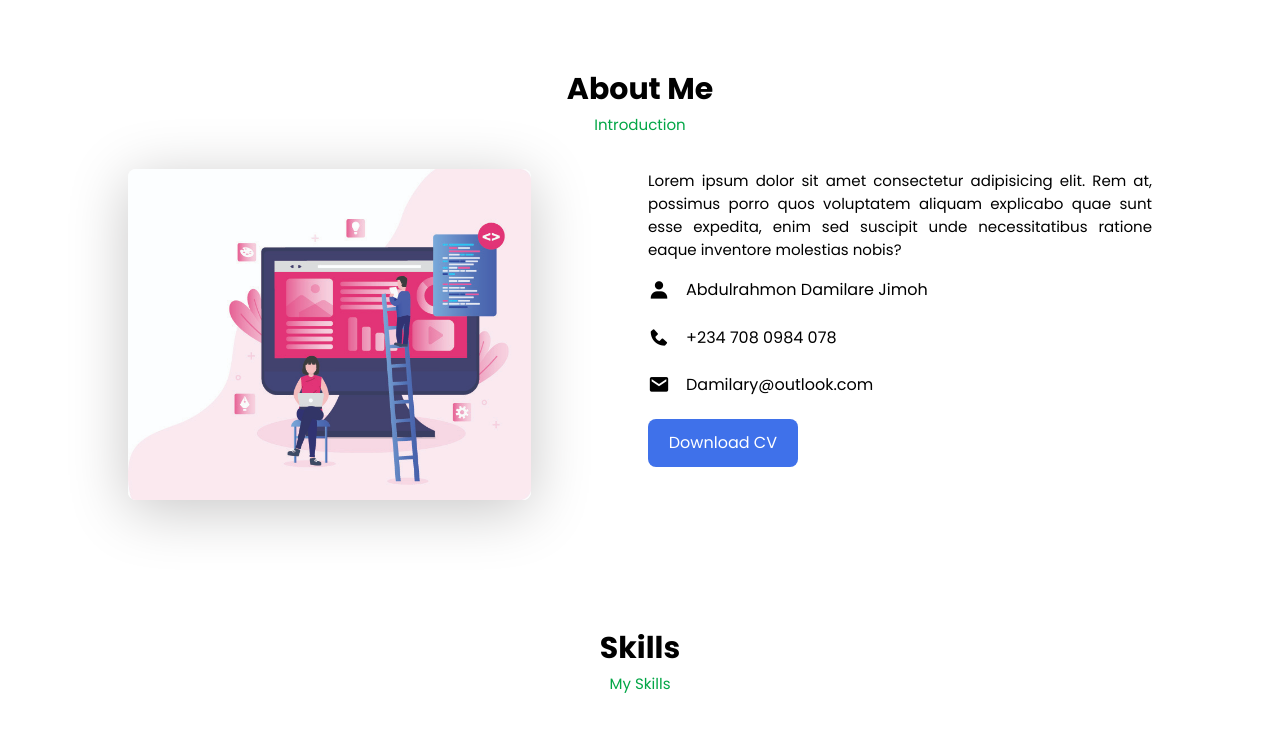
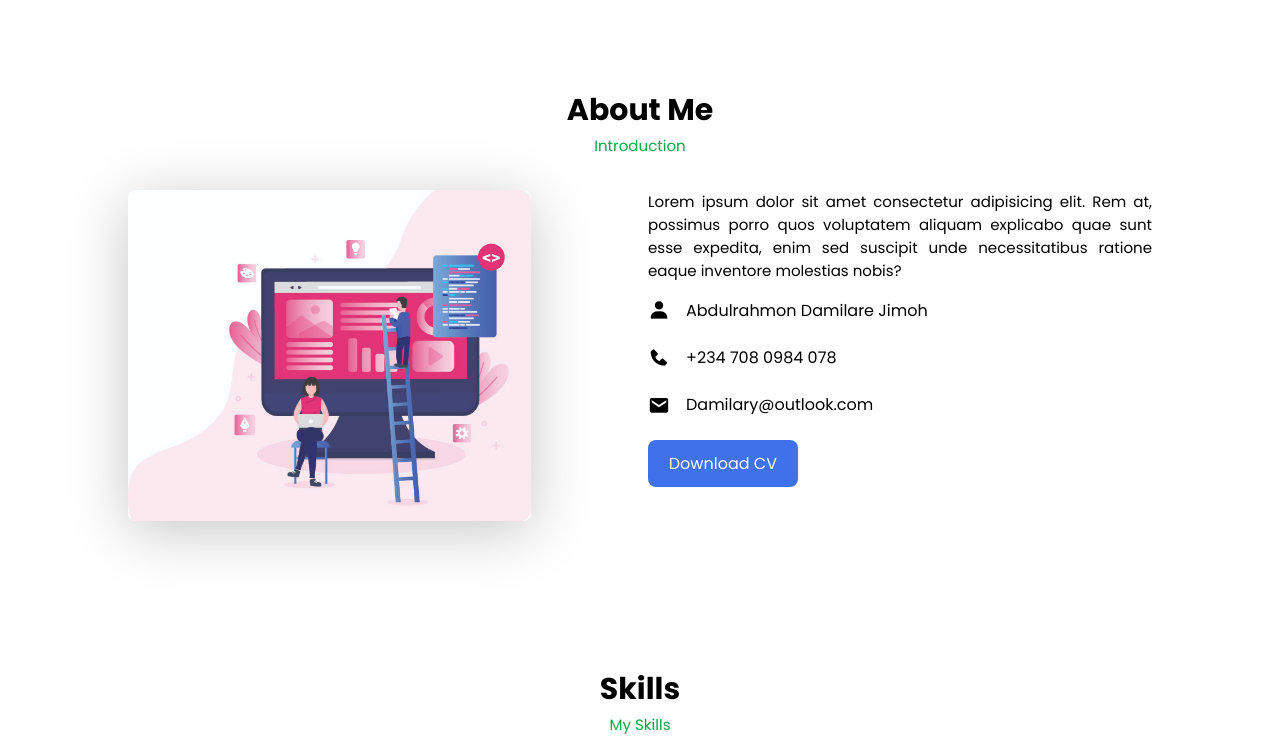
Before and after one commit to Damilary/damilary, a plain HTML site: page index.html in a window 1280 px wide. Shown: the part 802-1540 px from the top of the page. Drawn offline with nearby package versions, Linux system fonts and the light colour scheme.

Commit message:
Update styles.css

```diff
--- a/styles/styles.css
+++ b/styles/styles.css
@@ -226,7 +226,7 @@ header {
 }
 
 .about h2 {
-  padding-top: 3%;
+  padding-top: 5%;
 }
 
 .about-text p {
@@ -276,7 +276,7 @@ header {
 }
 
 .skills h2 {
-  padding-top: 3%;
+  padding-top: 5%;
 }
 
 .bars-box {
```
